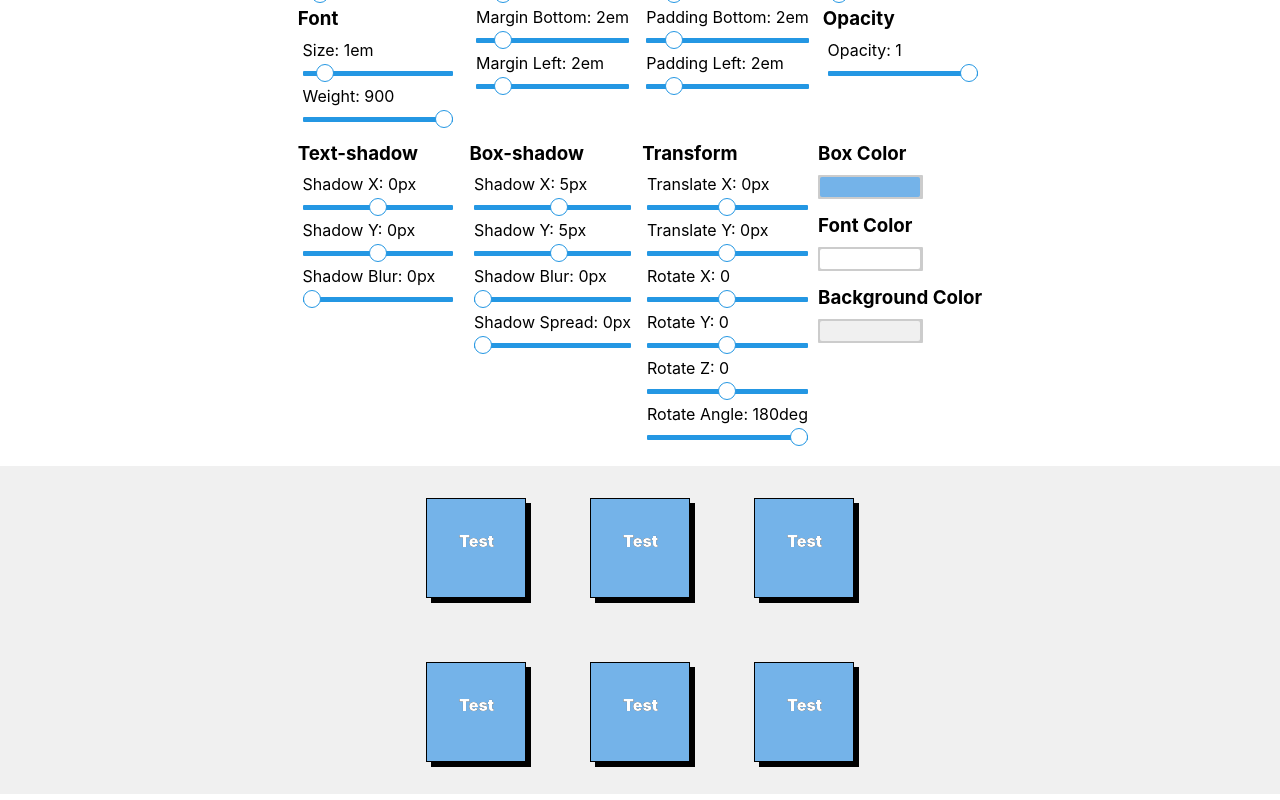
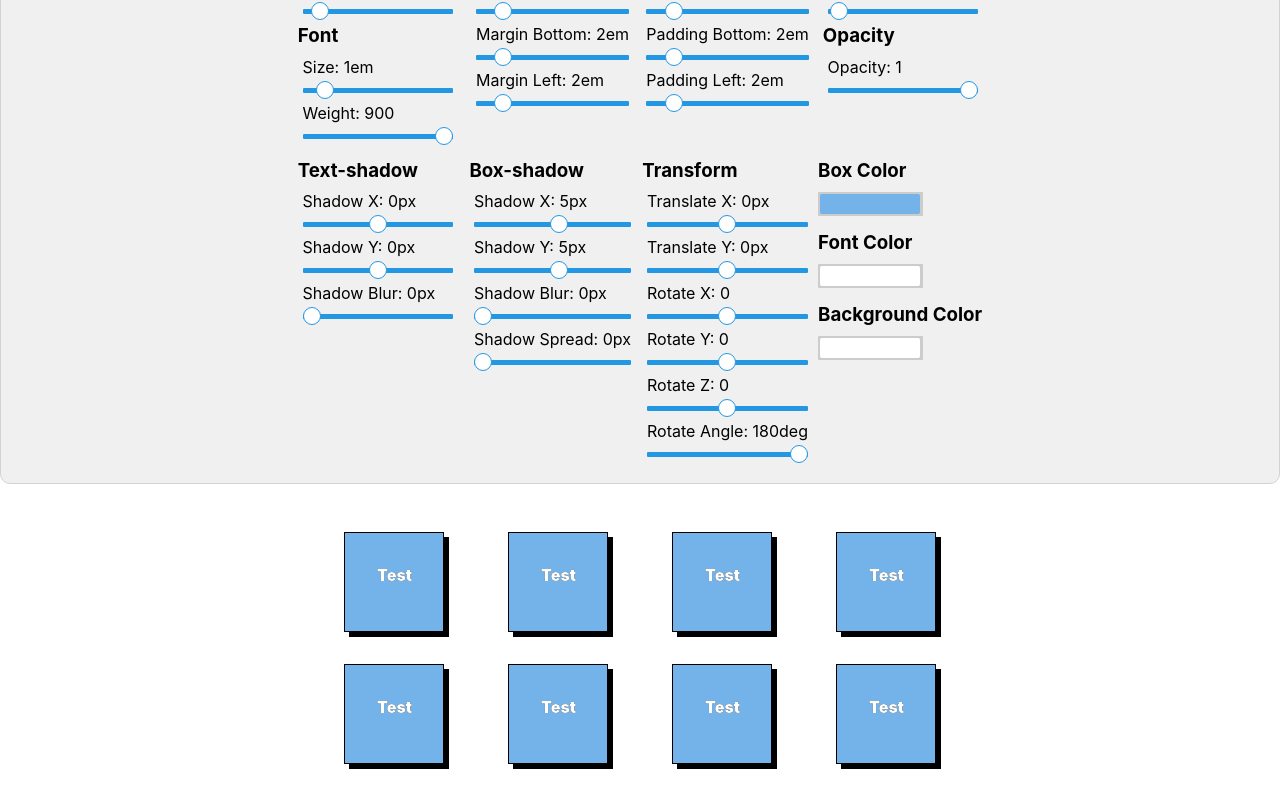
Before and after one commit to cjfaquino/react-css-visualizer, a React (Create React App) app: page / in a window 1280 px wide. Shown: the part 240-1040 px from the top of the page. Built offline with nearby package versions, Linux system fonts and the light colour scheme.

Commit message:
update styling

```diff
--- a/src/App.css
+++ b/src/App.css
@@ -60,8 +60,11 @@ h3 {
 }
 
 .sliders {
-  padding: 0 1em;
+  padding: 1em;
   margin-bottom: 1em;
+  background-color: rgb(240, 240, 240);
+  border-radius: 10px;
+  border: 1px solid rgb(211, 211, 211);
 }
 
 .slider {
@@ -70,14 +73,12 @@ h3 {
 .boxes {
   height: 100%;
   z-index: 10;
+  text-align: center;
 }
 
 .box {
   text-align: center;
-  display: flex;
-  flex-wrap: wrap;
-  justify-content: center;
-  align-items: center;
+  display: inline-block;
   color: white;
   overflow: hidden;
   transition: ease-in-out 1000ms;
--- a/src/App.js
+++ b/src/App.js
@@ -30,9 +30,9 @@ export default function App() {
 
   // background color
   const [color2, setColor2] = useState({
-    r: '240',
-    g: '240',
-    b: '240',
+    r: '255',
+    g: '255',
+    b: '255',
     a: '1',
   });
   // font color
--- a/src/Components/Boxes.js
+++ b/src/Components/Boxes.js
@@ -6,10 +6,16 @@ export default function App(props) {
       <div className="box" style={props.bgStyle}>
         <div style={props.style}>Test</div>
         <div style={props.style}>Test</div>
+      </div>
+      <div className="box" style={props.bgStyle}>
+        <div style={props.style}>Test</div>
         <div style={props.style}>Test</div>
       </div>
       <div className="box" style={props.bgStyle}>
         <div style={props.style}>Test</div>
+        <div style={props.style}>Test</div>
+      </div>
+      <div className="box" style={props.bgStyle}>
         <div style={props.style}>Test</div>
         <div style={props.style}>Test</div>
       </div>
```
